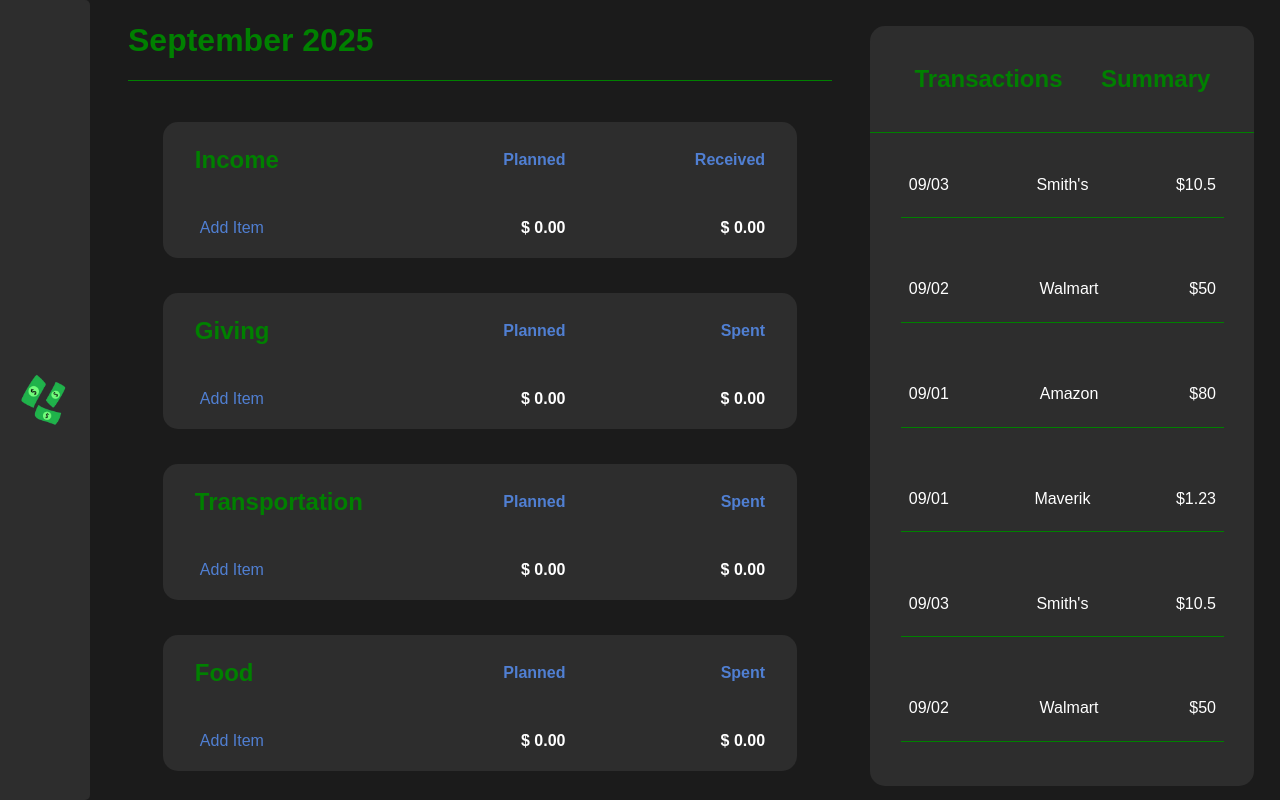
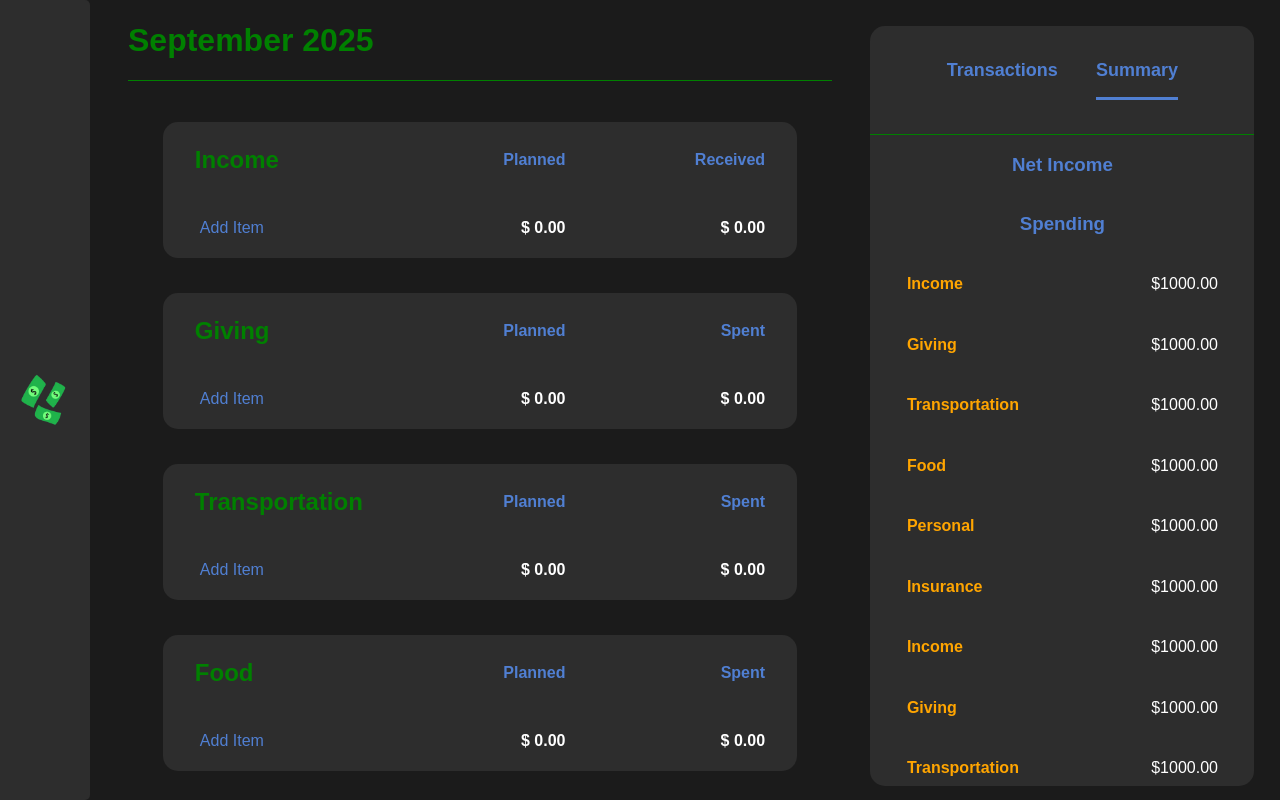
Before and after one commit to ethanmcallister/MacDollarTracker, a React (Vite) app: page / in a window 1280 px wide. Both pictures are taken after a click on the element "Summary". Shown: the top 800 px of the page. Built offline with nearby package versions, Linux system fonts and the light colour scheme.

Commit message:
Add tab indicators to summary tabs, implement basic styling for spending section.

```diff
--- /dev/null
+++ b/src/SummarySection/SummaryList.css
@@ -0,0 +1,11 @@
+.summary-section {
+    display: flex;
+    flex-direction: column;
+    align-items: center;
+    width: 90%;
+
+}
+
+.summary-section-title {
+    color: rgb(80, 127, 210);
+}
--- /dev/null
+++ b/src/SummarySection/SummaryList.jsx
@@ -0,0 +1,48 @@
+import { useState } from "react";
+
+import './SummaryList.css';
+import SummarySpendingItem from "./SummarySpendingItem";
+
+export default function SummaryList() {
+
+    return (
+        <>
+            <div className="summary-section">
+                <h3 className="summary-section-title">Net Income</h3>
+            </div>
+            <div className="summary-section">
+                <h3 className="summary-section-title">Spending</h3>
+                <SummarySpendingItem name={"Income"}/>
+                <SummarySpendingItem name={"Giving"}/>
+                <SummarySpendingItem name={"Transportation"}/>
+                <SummarySpendingItem name={"Food"}/>
+                <SummarySpendingItem name={"Personal"}/>
+                <SummarySpendingItem name={"Insurance"}/>
+                <SummarySpendingItem name={"Income"}/>
+                <SummarySpendingItem name={"Giving"}/>
+                <SummarySpendingItem name={"Transportation"}/>
+                <SummarySpendingItem name={"Food"}/>
+                <SummarySpendingItem name={"Personal"}/>
+                <SummarySpendingItem name={"Insurance"}/>
+                <SummarySpendingItem name={"Income"}/>
+                <SummarySpendingItem name={"Giving"}/>
+                <SummarySpendingItem name={"Transportation"}/>
+                <SummarySpendingItem name={"Food"}/>
+                <SummarySpendingItem name={"Personal"}/>
+                <SummarySpendingItem name={"Insurance"}/>
+                <SummarySpendingItem name={"Income"}/>
+                <SummarySpendingItem name={"Giving"}/>
+                <SummarySpendingItem name={"Transportation"}/>
+                <SummarySpendingItem name={"Food"}/>
+                <SummarySpendingItem name={"Personal"}/>
+                <SummarySpendingItem name={"Insurance"}/>
+                <SummarySpendingItem name={"Income"}/>
+                <SummarySpendingItem name={"Giving"}/>
+                <SummarySpendingItem name={"Transportation"}/>
+                <SummarySpendingItem name={"Food"}/>
+                <SummarySpendingItem name={"Personal"}/>
+                <SummarySpendingItem name={"Insurance"}/>
+            </div>
+        </>
+    );
+}
--- a/src/SummarySection/SummarySection.css
+++ b/src/SummarySection/SummarySection.css
@@ -35,6 +35,14 @@
 
 .summary-tab {
     cursor: pointer;
+    color: rgb(80, 127, 210);
+    padding: 0 0 1rem 0;
+    font-size: large;
+    /* border-bottom: 3px solid rgb(80, 127, 210); */
+}
+
+#summary-transactions {
+    border-bottom: 3px solid rgb(80, 127, 210);
 }
 
 #transactions-list {
--- a/src/SummarySection/SummarySection.jsx
+++ b/src/SummarySection/SummarySection.jsx
@@ -2,18 +2,32 @@ import { useState } from "react";
 
 import './SummarySection.css'
 import TransactionList from "./TransactionList.jsx";
+import SummaryList from "./SummaryList.jsx";
 
 export default function SummarySection() {
-
+  const [isViewingSummary, setIsViewingSummary] = useState(false);
 
   return (
     <>
       <div id="summary-wrapper">
         <div id="summary-tabs-container">
-          <h2 className="summary-tab">Transactions</h2>
-          <h2 className="summary-tab">Summary</h2>
+          <h2
+            className="summary-tab"
+            onClick={() => setIsViewingSummary(false)}
+            style={!isViewingSummary ? {borderBottom: "3px solid rgb(80, 127, 210)"} : {}}
+          >
+            Transactions
+          </h2>
+          <h2
+            className="summary-tab"
+            onClick={() => setIsViewingSummary(true)}
+            style={isViewingSummary ? {borderBottom: "3px solid rgb(80, 127, 210)"} : {}}
+          >
+            Summary
+          </h2>
         </div>
-        <TransactionList />
+        {!isViewingSummary && <TransactionList />}
+        {isViewingSummary && <SummaryList />}
       </div>
     </>
   );
--- /dev/null
+++ b/src/SummarySection/SummarySpendingItem.css
@@ -0,0 +1,14 @@
+.summary-spending-item {
+    display: flex;
+    justify-content: space-between;
+    align-items: center;
+    width: 90%;
+}
+
+.summary-spending-item-name {
+    color: orange;
+}
+
+.summary-spending-item-amount {
+    color: white;
+}
--- /dev/null
+++ b/src/SummarySection/SummarySpendingItem.jsx
@@ -0,0 +1,11 @@
+import './SummarySpendingItem.css'
+
+export default function SummarySpendingItem(props) {
+
+    return (
+        <div className="summary-spending-item">
+            <h4 className="summary-spending-item-name">{props.name}</h4>
+            <p className="summary-spending-item-amount">$1000.00</p>
+        </div>
+    );
+}
```
Also changed, not shown: doc/todo.md (+2 -1 lines).
